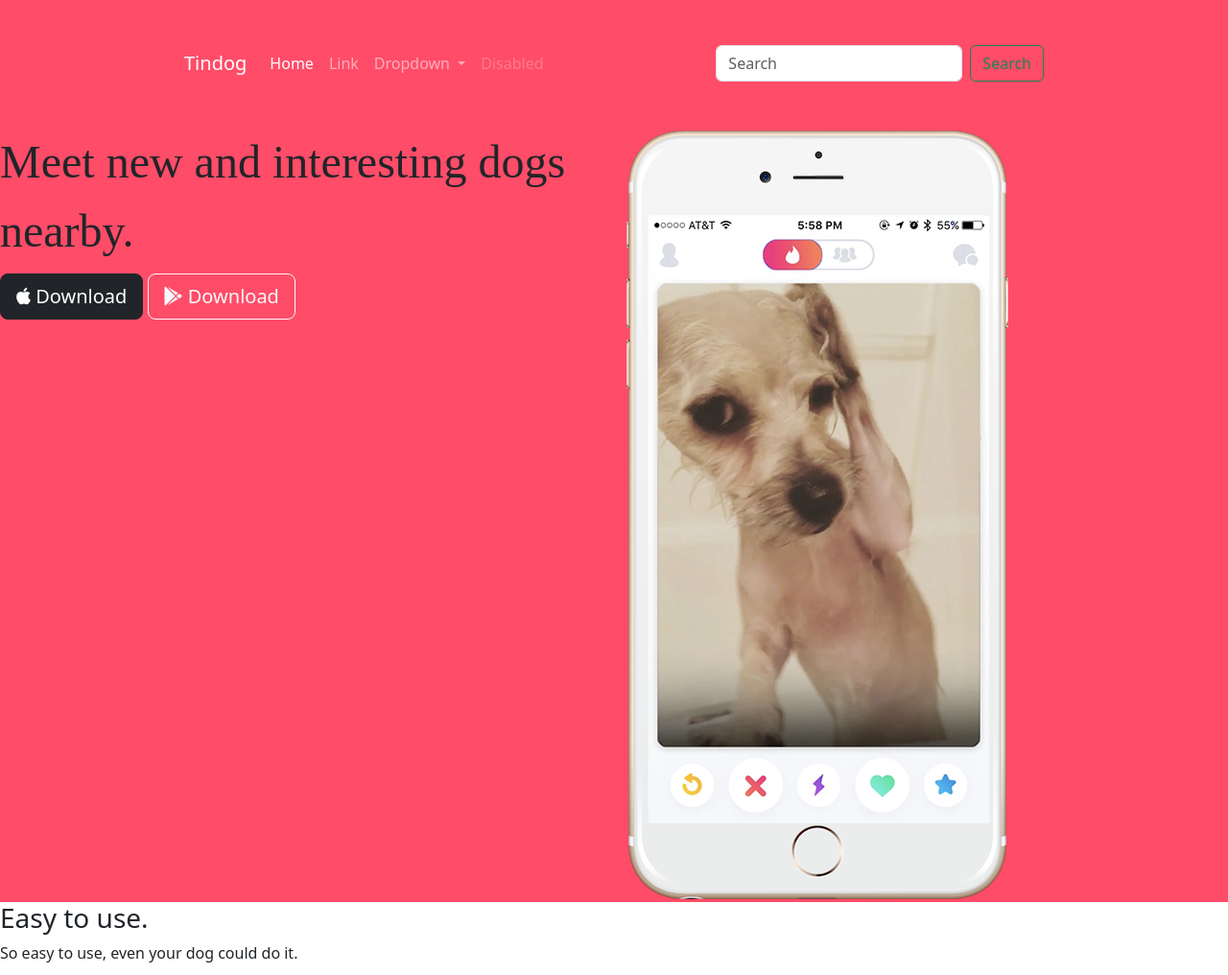
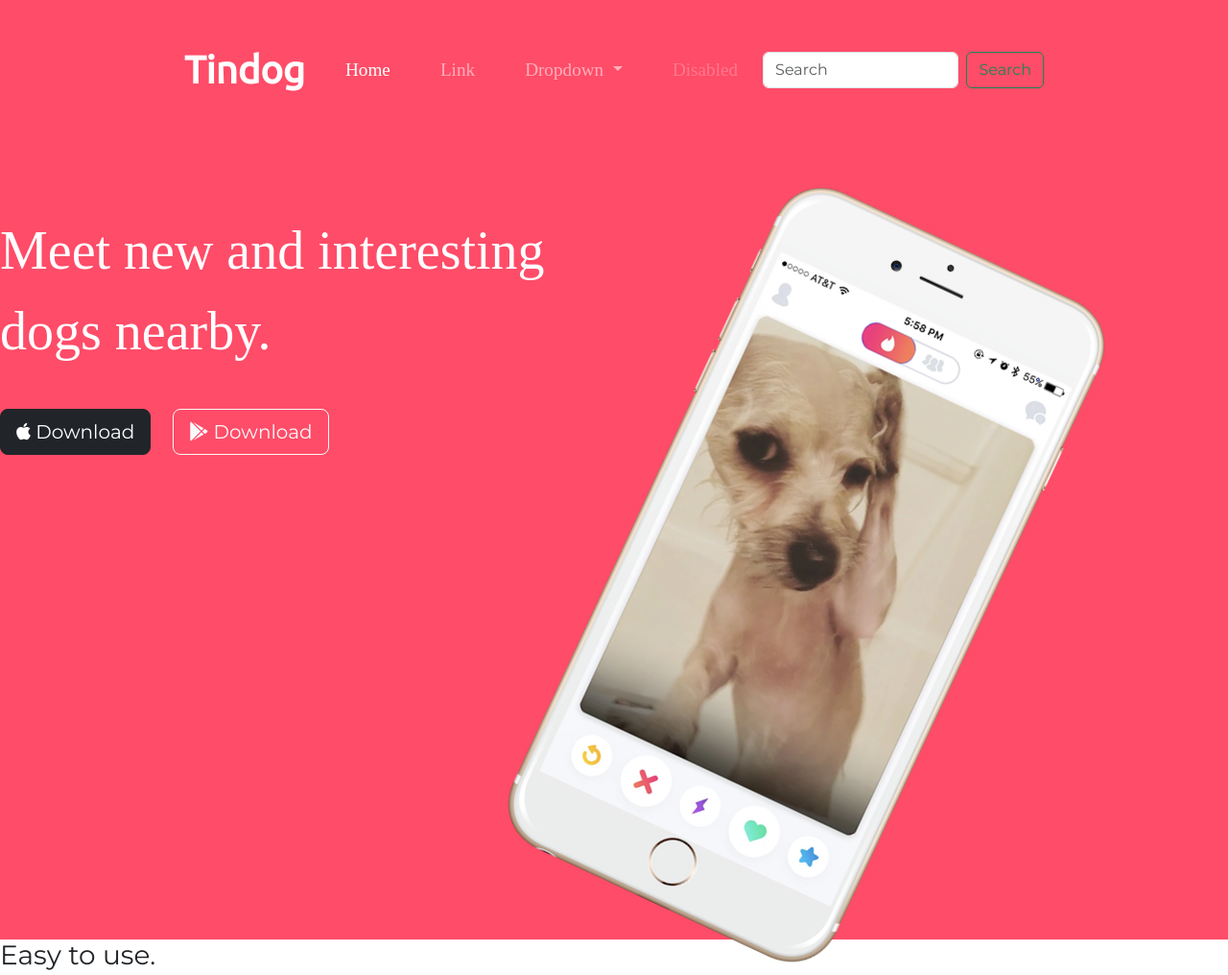
Before and after one commit to SunnyMifune/Tindog, a plain HTML site: page index.html in a window 1280 px wide. Shown: the top 1016 px of the page at 96% size. Drawn offline with nearby package versions, Linux system fonts and the light colour scheme.

Commit message:
change font-family

```diff
--- a/css/styles.css
+++ b/css/styles.css
@@ -1,5 +1,10 @@
+body {
+  font-family: "Montserrat";
+}
+
 #title {
   background-color: #ff4c68;
+  color: white;
 }
 
 .container-fluid {
@@ -7,6 +12,38 @@
 }
 h1 {
   font-family: "Montserrat-Black";
-  font-size: 3rem;
+  font-size: 3.5rem;
   line-height: 1.5;
 }
+
+/* Navigation Bar */
+
+.navbar {
+  padding: 0 0 4.5rem;
+}
+.navbar-brand {
+  font-family: "Ubuntu";
+  font-size: 2.5rem;
+  font-weight: bold;
+}
+
+.nav-item {
+  padding: 0 18px;
+}
+
+.nav-link {
+  font-size: 1.2rem;
+  font-family: "Montserrat-Light";
+}
+
+/* download button */
+
+.download-button {
+  margin: 5% 3% 5% 0;
+}
+
+/* title image */
+.title-image {
+  width: 60%;
+  transform: rotate(25deg);
+}
--- a/index.html
+++ b/index.html
@@ -60,12 +60,12 @@
 
       <div class="col-lg-6">
       <h1>Meet new and interesting dogs nearby.</h1>
-      <button type="button" class="btn btn-dark btn-lg"><i class="fab fa-apple"></i> Download</button>
-      <button type="button" class="btn btn-outline-light btn-lg"><i class="fa-brands fa-google-play"></i> Download</button>
+      <button type="button" class="btn btn-dark btn-lg download-button"><i class="fab fa-apple"></i> Download</button>
+      <button type="button" class="btn btn-outline-light btn-lg download-button"><i class="fa-brands fa-google-play"></i> Download</button>
       </div>
 
       <div class="col-lg-6">
-        <img src="images/iphone6.png" alt="iphone-mockup">
+        <img class="title-image" src="images/iphone6.png" alt="iphone-mockup">
       </div>
     </div>
 
```
